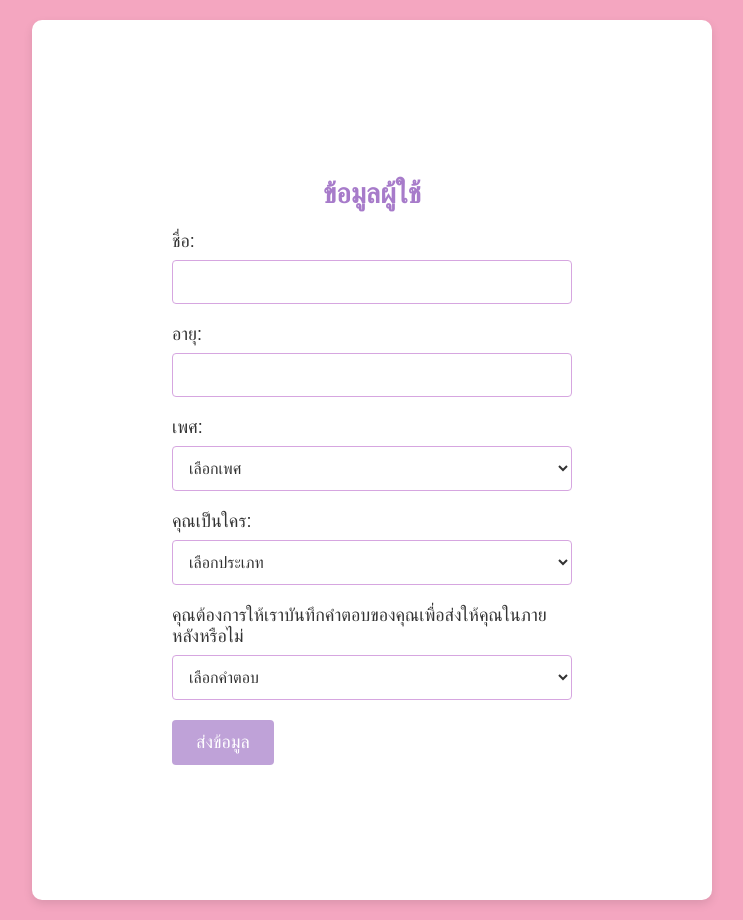
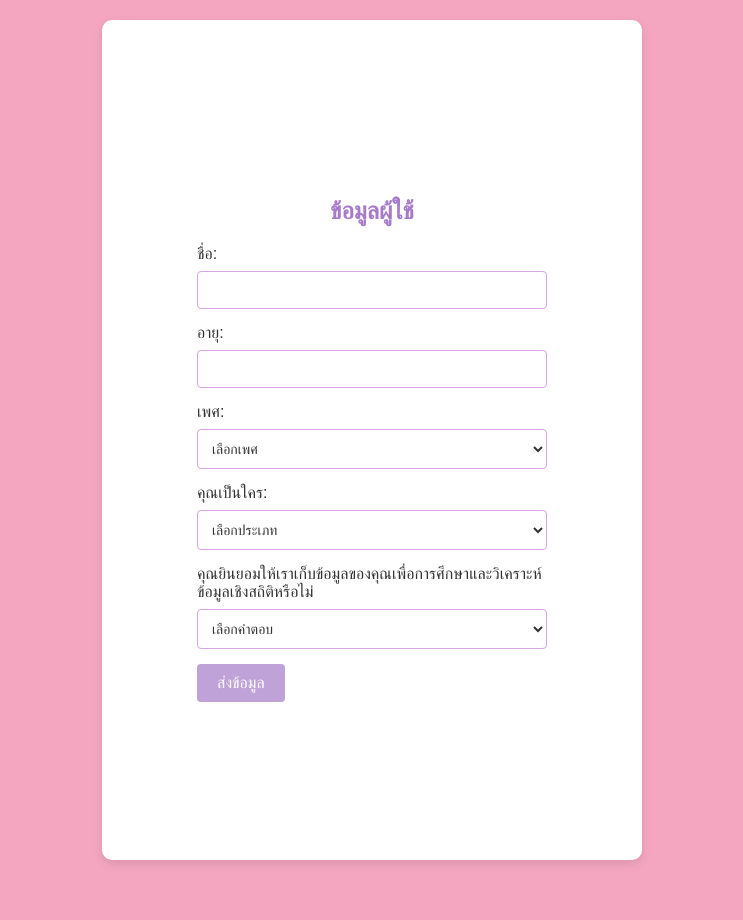
Before and after one commit to NatchanonChanamo/Awareness-Indeed-1, a React (Create React App) app: page /form in a window 1280 px wide. Shown: the whole page, without its empty margins (268-1011 px from the left). After the commit the page ends 880 px from the top, so only its background shows below. Built offline with nearby package versions, Linux system fonts and the light colour scheme.

Commit message:
add database for collect data

```diff
--- a/package.json
+++ b/package.json
@@ -4,6 +4,7 @@
   "private": true,
   "dependencies": {
     "cra-template": "^1.2.0",
+    "firebase": "^11.1.0",
     "gsap": "^3.12.5",
     "react": "^19.0.0",
     "react-dom": "^19.0.0",
--- a/src/Form.css
+++ b/src/Form.css
@@ -13,8 +13,8 @@ body {
   justify-content: center;
   min-height: 100vh;
   background-color: #FFFFFF; /* White background for form container */
-  padding: 40px;
-  max-width: 600px;
+  padding: 20px; /* ลด padding */
+  max-width: 500px; /* ลด max-width */
   margin: 20px auto;
   border-radius: 10px;
   box-shadow: 0 4px 10px rgba(0, 0, 0, 0.1);
@@ -22,29 +22,29 @@ body {
 
 .form-container h2 {
   margin-bottom: 20px;
-  font-size: 28px;
+  font-size: 24px; /* ลด font-size */
   color: #A77BCA; /* Header color from Berry Sorbet palette */
   text-align: center;
 }
 
 .form-field {
-  margin-bottom: 20px;
+  margin-bottom: 15px; /* ลด margin-bottom */
   width: 100%;
-  max-width: 400px;
+  max-width: 350px; /* ลด max-width */
 }
 
 .form-field label {
   display: block;
   margin-bottom: 8px;
-  font-size: 18px;
+  font-size: 16px; /* ลด font-size */
   color: #333; /* Darker text color for better readability */
 }
 
 .form-field input,
 .form-field select {
   width: 100%;
-  padding: 12px;
-  font-size: 16px;
+  padding: 10px; /* ลด padding */
+  font-size: 14px; /* ลด font-size */
   border: 1px solid #D6A6E0; /* Border color from Berry Sorbet palette */
   border-radius: 4px;
   box-sizing: border-box;
@@ -59,8 +59,8 @@ body {
 }
 
 button[type="submit"] {
-  padding: 12px 24px;
-  font-size: 18px;
+  padding: 10px 20px; /* ลด padding */
+  font-size: 16px; /* ลด font-size */
   color: #FFFFFF; /* White text color */
   background-color: #BFA2D8; /* Button background color from Berry Sorbet palette */
   border: none;
--- a/src/Form.js
+++ b/src/Form.js
@@ -1,25 +1,31 @@
 import React, { useState } from 'react';
 import './Form.css';
+import { db } from './firebase';
+import { collection, addDoc } from 'firebase/firestore';
 
 function Form() {
   const [name, setName] = useState('');
   const [age, setAge] = useState('');
   const [gender, setGender] = useState('');
   const [playerType, setPlayerType] = useState('');
-  const [saveLater, setSaveLater] = useState('');
+  const [acceptPrivacy, setAcceptPrivacy] = useState(''); // เปลี่ยนตัวแปรเป็น acceptPrivacy
 
-  const handleSubmit = (e) => {
+  const handleSubmit = async (e) => {
     e.preventDefault();
     const formData = {
       name,
       age,
       gender,
       playerType,
-      saveLater
+      acceptPrivacy // เปลี่ยนตัวแปรเป็น acceptPrivacy
     };
-    console.log('Form Data:', formData);
-    // Logic to handle form submission, e.g., send data to server
-    alert('Form submitted');
+    try {
+      const docRef = await addDoc(collection(db, "formdata"), formData);
+      console.log("Document written with ID: ", docRef.id);
+      alert('Form submitted');
+    } catch (e) {
+      console.error("Error adding document: ", e);
+    }
   };
 
   return (
@@ -53,11 +59,11 @@ function Form() {
           </select>
         </div>
         <div className="form-field">
-          <label>คุณต้องการให้เราบันทึกคำตอบของคุณเพื่อส่งให้คุณในภายหลังหรือไม่</label>
-          <select value={saveLater} onChange={(e) => setSaveLater(e.target.value)} required>
+          <label>คุณยินยอมให้เราเก็บข้อมูลของคุณเพื่อการศึกษาและวิเคราะห์ข้อมูลเชิงสถิติหรือไม่</label> {/* เปลี่ยนคำถาม */}
+          <select value={acceptPrivacy} onChange={(e) => setAcceptPrivacy(e.target.value)} required> {/* เปลี่ยนตัวแปรเป็น acceptPrivacy */}
             <option value="">เลือกคำตอบ</option>
-            <option value="yes">ต้องการ</option>
-            <option value="no">ไม่ต้องการ</option>
+            <option value="yes">ยินยอม</option>
+            <option value="no">ไม่ยินยอม</option>
           </select>
         </div>
         <button type="submit">ส่งข้อมูล</button>
--- /dev/null
+++ b/src/firebase.js
@@ -0,0 +1,20 @@
+import { initializeApp } from 'firebase/app';
+import { getFirestore } from 'firebase/firestore';
+import { getAnalytics } from "firebase/analytics";
+
+const firebaseConfig = {
+  apiKey: "AIzaSyDF-bNQZMvfCBP6Wt9sz2UzP0eHEjgqXt0",
+  authDomain: "awarenessindeed01.firebaseapp.com",
+  projectId: "awarenessindeed01",
+  storageBucket: "awarenessindeed01.firebasestorage.app",
+  messagingSenderId: "804115447293",
+  appId: "1:804115447293:web:0f15948672b388f6ab2d94",
+  measurementId: "G-FE1H8ZG4CB"
+};
+
+// Initialize Firebase
+const app = initializeApp(firebaseConfig);
+const analytics = getAnalytics(app);
+const db = getFirestore(app);
+
+export { db };
```
Also changed, not shown: 1 other file (tests, documents, lock files or other folders).
